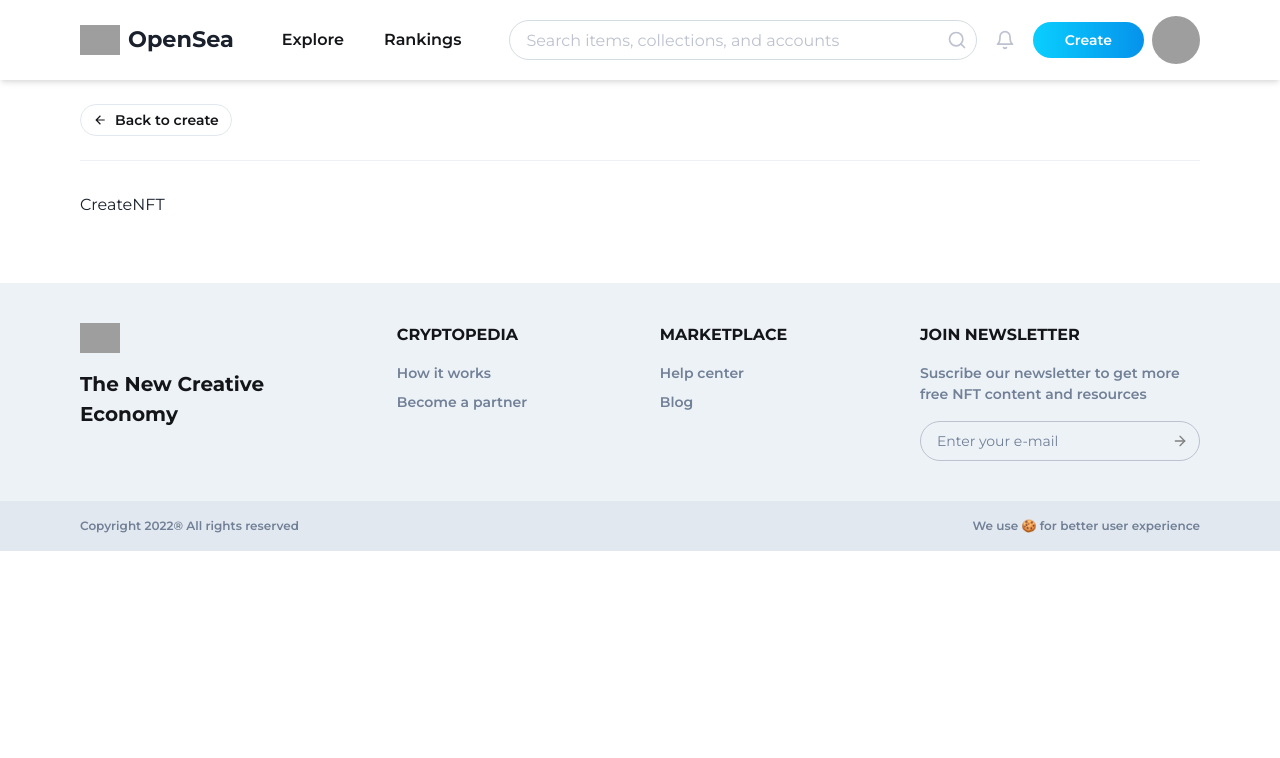
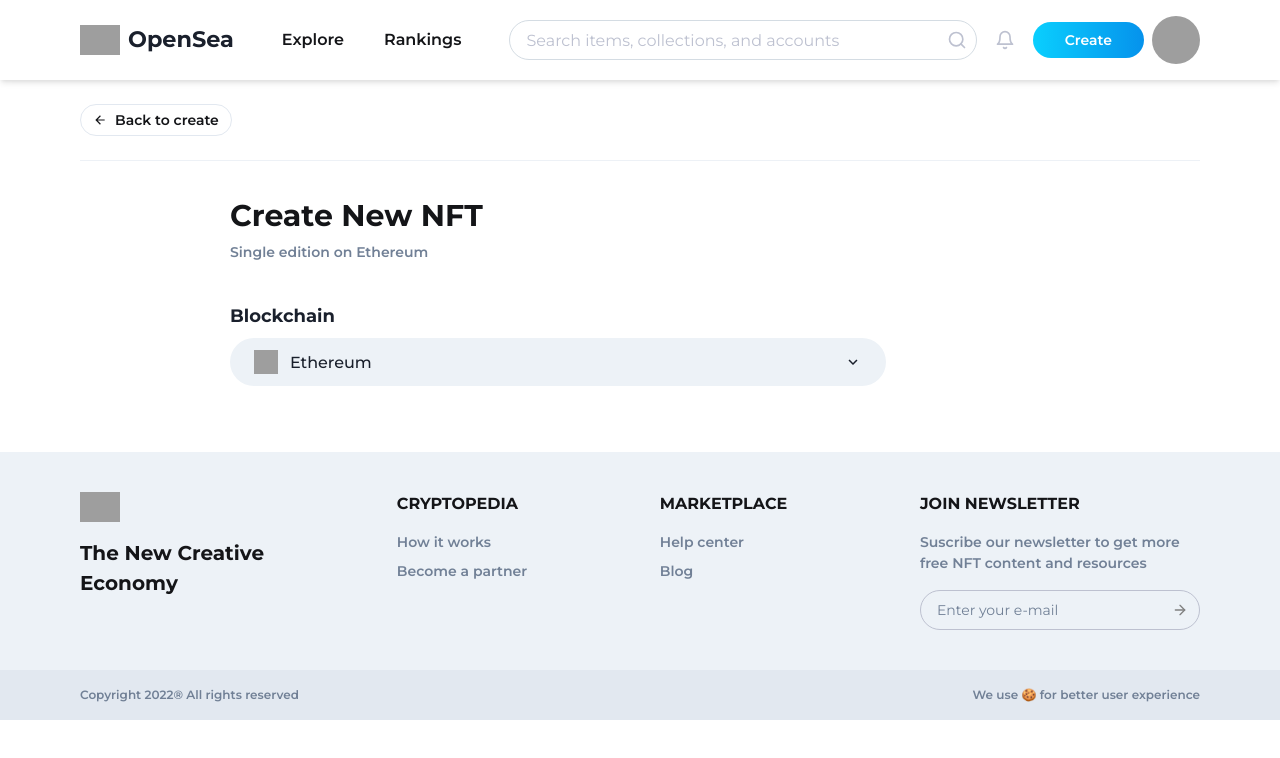
Before and after one commit to kherincalderon/nft-marketplace-project, a React (Vite) app: page /create/erc-721 in a window 1280 px wide. Shown: the top 758 px of the page. Built offline with nearby package versions, Linux system fonts and the light colour scheme; grey boxes are pictures that could not be loaded.

Commit message:
[ add ] BlockchainSelect

```diff
--- /dev/null
+++ b/src/components/CreateNFT/components/BlockchainSelect/index.jsx
@@ -0,0 +1,83 @@
+import React, { useState } from "react";
+import {
+  Box,
+  Button,
+  Stack,
+  Text,
+  Image,
+  Menu,
+  MenuButton,
+  MenuList,
+  MenuItem,
+} from "@chakra-ui/react";
+import { ChevronDownIcon } from "@chakra-ui/icons";
+
+export const blockchains = {
+  eth: {
+    name: "Ethereum",
+    src: "https://raw.githubusercontent.com/rarible/public-assets/main/blockchains/ETHEREUM.svg",
+  },
+  matic: {
+    name: "Polygon",
+    src: "https://raw.githubusercontent.com/rarible/public-assets/main/blockchains/POLYGON.svg",
+  },
+};
+
+const BlockchainSelect = ({ blockchain, handleChange }) => {
+  return (
+    <Stack spacing="8px">
+      <Menu>
+        <Text fontSize="lg" fontWeight="700">
+          Blockchain
+        </Text>
+        <MenuButton
+          as={Button}
+          size="lg"
+          textAlign="left"
+          borderRadius="40px"
+          rightIcon={<ChevronDownIcon />}
+        >
+          <Box display="flex" alignItems="center">
+            <Image
+              src={blockchains[blockchain].src}
+              boxSize="1.5rem"
+              alt="Ethereum"
+              mr="4px"
+            />
+            <Text
+              position="relative"
+              fontWeight="500"
+              fontSize="md"
+              top="1px"
+              left="8px"
+            >
+              {blockchains[blockchain].name}
+            </Text>
+          </Box>
+        </MenuButton>
+        <MenuList borderRadius="16px">
+          <MenuItem borderRadius="2px" onClick={handleChange("eth")}>
+            <Image
+              src={blockchains["eth"].src}
+              boxSize="1.5rem"
+              alt="Ethereum"
+              mr="12px"
+            />
+            <span>{blockchains["eth"].name}</span>
+          </MenuItem>
+          <MenuItem borderRadius="2px" onClick={handleChange("matic")}>
+            <Image
+              src={blockchains["matic"].src}
+              boxSize="1.5rem"
+              alt="Ethereum"
+              mr="12px"
+            />
+            <span>{blockchains["matic"].name}</span>
+          </MenuItem>
+        </MenuList>
+      </Menu>
+    </Stack>
+  );
+};
+
+export default BlockchainSelect;
--- a/src/components/CreateNFT/index.jsx
+++ b/src/components/CreateNFT/index.jsx
@@ -1,7 +1,40 @@
-import React from "react";
+import React, { useState } from "react";
+import { Box, Stack, Text } from "@chakra-ui/react";
+import BlockchainSelect, { blockchains } from "./components/BlockchainSelect";
 
-const CreateNFT = () => {
-  return <div>CreateNFT</div>;
+const CreateNFT = ({ title }) => {
+  const [blockchain, setBlockchain] = useState("eth");
+
+  const handleChange = (key) => () => {
+    setBlockchain(key);
+  };
+  return (
+    <Box
+      m={{ base: "0", md: "0 auto" }}
+      p={{ base: "0", md: "0px 40px" }}
+      maxWidth="900px"
+    >
+      <Stack w="100%">
+        <Stack w={{ base: "100%", md: "80%" }} spacing="40px">
+          {/* TITLE SECTION */}
+          <Stack spacing="4px">
+            <Text fontSize="3xl" fontWeight="700" color="text.700">
+              Create New NFT
+            </Text>
+            <Text fontSize="sm" fontWeight="600" color="gray.500">
+              {title} edition on {blockchains[blockchain].name}
+            </Text>
+          </Stack>
+
+          {/* BLOCKCHAIN SELECT */}
+          <BlockchainSelect
+            blockchain={blockchain}
+            handleChange={handleChange}
+          />
+        </Stack>
+      </Stack>
+    </Box>
+  );
 };
 
 export default CreateNFT;
--- a/src/pages/Multiple/index.jsx
+++ b/src/pages/Multiple/index.jsx
@@ -1,11 +1,13 @@
 import React from "react";
 import { Box } from "@chakra-ui/react";
 import TopBarCreate from "../../components/TopBarCreate";
+import CreateNFT from "../../components/CreateNFT";
 
 const Multiple = () => {
   return (
     <Box p={{ base: "16px 24px", lg: "16px 80px" }}>
       <TopBarCreate />
+      <CreateNFT title="Multiple" />
     </Box>
   );
 };
--- a/src/pages/Single/index.jsx
+++ b/src/pages/Single/index.jsx
@@ -7,7 +7,7 @@
   return (
     <Box p={{ base: "16px 24px", lg: "16px 80px" }}>
       <TopBarCreate />
-      <CreateNFT />
+      <CreateNFT title="Single" />
     </Box>
   );
 };
```
